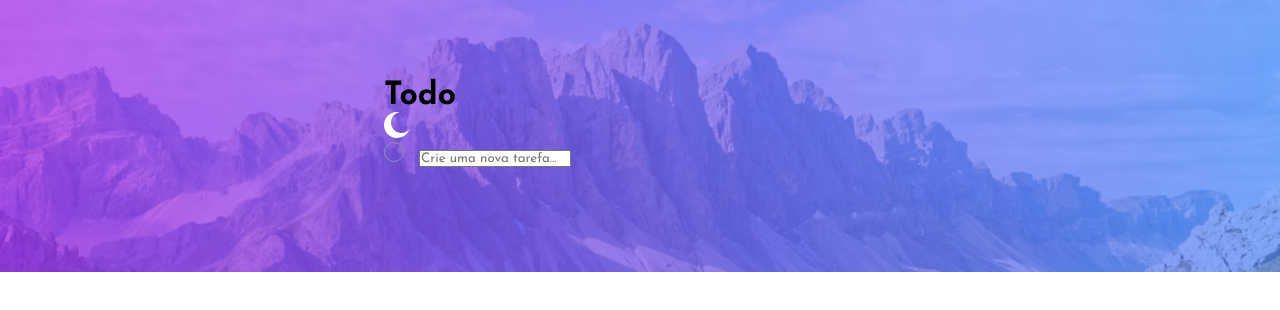
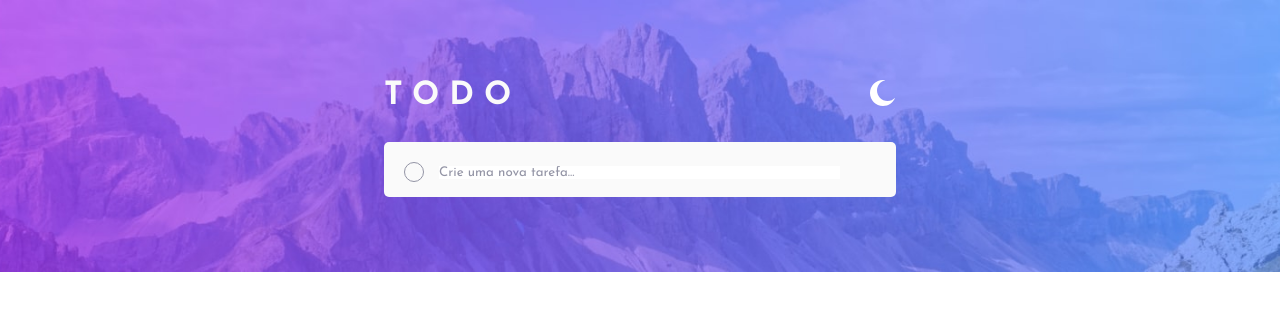
Before and after one commit to higor-costa/lista-de-tarefas, a React (Vite) app: page / in a window 1280 px wide. Shown: the top 310 px of the page. Built offline with nearby package versions, Linux system fonts and the light colour scheme.

Commit message:
Estiliza o cabeçalho da lista de tarefas

```diff
--- a/src/App.module.css
+++ b/src/App.module.css
@@ -33,3 +33,38 @@
   left: 50%;
   transform: translateX(-50%);
 }
+
+.conteudoCabecalho div {
+  display: flex;
+  justify-content: space-between;
+  margin-bottom: 30px;
+}
+
+.conteudoCabecalho h1 {
+  color: var(--cinza-muito-claro);
+  font-size: 2rem;
+  letter-spacing: 10px;
+  text-transform: uppercase;
+}
+
+.conteudoCabecalho .iconeTema {
+  cursor: pointer;
+}
+
+form {
+  display: flex;
+  align-items: center;
+  background: var(--cinza-muito-claro);
+  padding: 20px 20px 15px;
+  border-radius: 5px;
+}
+
+form .campoNovaTarefa {
+  border: none;
+  color: var(--azul-acinzentado-muito-escuro);
+  width: 85%;
+}
+
+form .campoNovaTarefa::placeholder {
+  color: var(--azul-acinzentado-escuro);
+}
```
